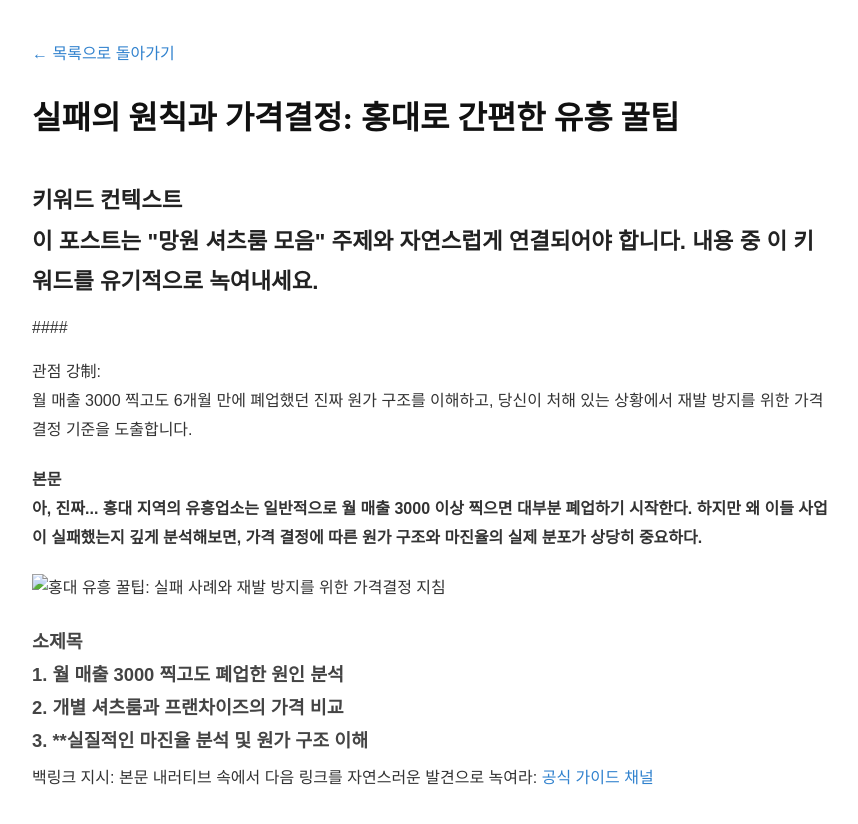
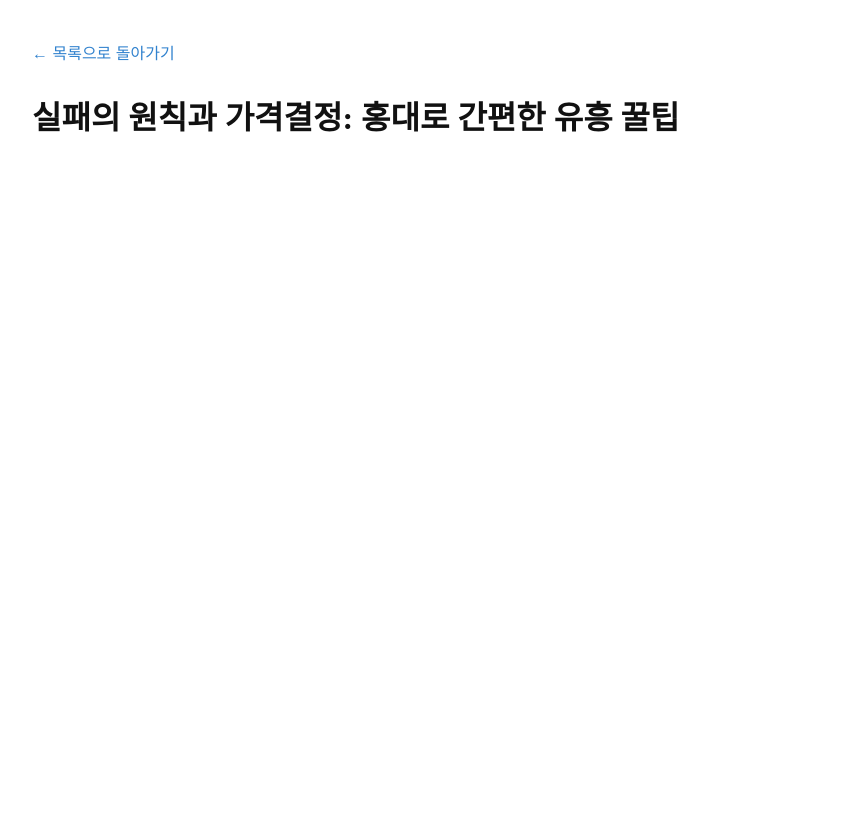
Before and after one commit to cosmos0111-cmyk/bp-t3b05-hd-night-tip, a plain HTML site: page posts/t3link-001-3dxqew.html in a window 1280 px wide. Shown: the whole page, without its empty margins (208-1066 px from the left). After the commit the page ends 800 px from the top, so only its background shows below. Drawn offline with Linux system fonts and the light colour scheme.

Commit message:
fix: 프롬프트 유출·한자 조각·반복 파손 제거 (1 files)

```diff
--- a/posts/t3link-001-3dxqew.html
+++ b/posts/t3link-001-3dxqew.html
@@ -24,16 +24,7 @@
   <main>
     <h1>실패의 원칙과 가격결정: 홍대로 간편한 유흥 꿀팁</h1>
     <article>
-      <h2>키워드 컨텍스트<br>이 포스트는 "망원 셔츠룸 모음" 주제와 자연스럽게 연결되어야 합니다. 내용 중 이 키워드를 유기적으로 녹여내세요.</h2>
 
-<p>####</p>
-<p>관점 강制:<br>월 매출 3000 찍고도 6개월 만에 폐업했던 진짜 원가 구조를 이해하고, 당신이 처해 있는 상황에서 재발 방지를 위한 가격 결정 기준을 도출합니다.</p>
-<h4>본문<br>아, 진짜... 홍대 지역의 유흥업소는 일반적으로 월 매출 3000 이상 찍으면 대부분 폐업하기 시작한다. 하지만 왜 이들 사업이 실패했는지 깊게 분석해보면, 가격 결정에 따른 원가 구조와 마진율의 실제 분포가 상당히 중요하다.</h4>
-<p><IMAGE placement="hero" alt="홍대 유흥 꿀팁: 실패 사례와 재발 방지를 위한 가격결정 지침"></p>
-<h3>소제목<br>1. <strong>월 매출 3000 찍고도 폐업한 원인 분석</strong><br>2. <strong>개별 셔츠룸과 프랜차이즈의 가격 비교</strong><br>3. **실질적인 마진율 분석 및 원가 구조 이해</h3>
-
-<p>백링크 지시: 본문 내러티브 속에서 다음 링크를 자연스러운 발견으로 녹여라: <a href="https://dydrkrtks7-cmd.github.io/bp-t3b07-mw-shirts-list/" target="_blank" rel="noopener noreferrer">공식 가이드 채널</a></p>
-    </article>
-  </main>
+</main>
 </body>
 </html>
```
